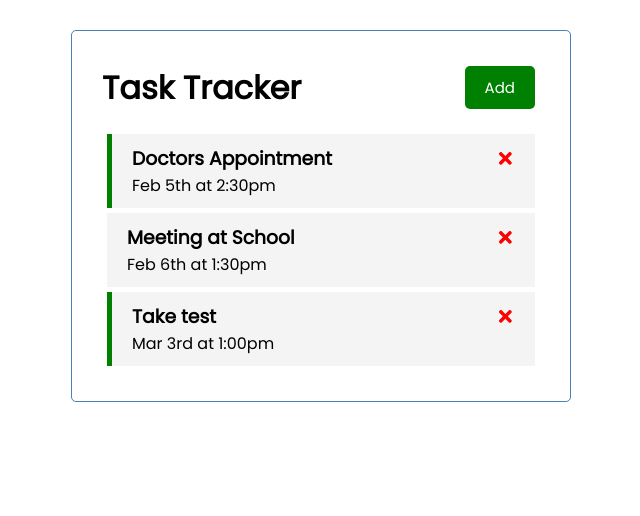
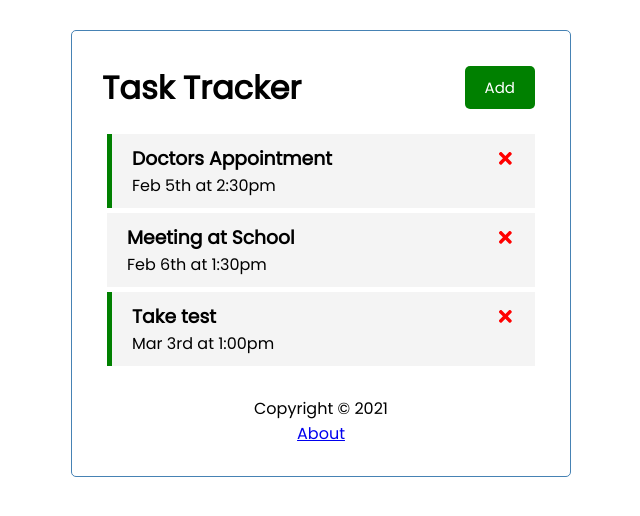
Before and after one commit to nucmatt/task-tracker, a React (Create React App) app: page / in a window 1280 px wide. Shown: the top 516 px of the page, without its empty margins (319-959 px from the left). Built offline with nearby package versions, Linux system fonts and the light colour scheme; data requests are answered from the project's data file.

Commit message:
Build: Create footer component

```diff
--- a/src/App.js
+++ b/src/App.js
@@ -1,5 +1,6 @@
 import { useState, useEffect } from 'react';
 import Header from './components/Header';
+import Footer from './components/Footer';
 import Tasks from './components/Tasks';
 import AddTask from './components/AddTask';
 
@@ -92,6 +93,7 @@
 			) : (
 				'No Tasks'
 			)}
+      <Footer />
 		</div>
 	);
 }
--- /dev/null
+++ b/src/components/Footer.js
@@ -0,0 +1,13 @@
+
+const Footer = () => {
+    let today = new Date();
+    let year = today.getFullYear();
+    return (
+        <footer>
+            <p>Copyright &copy; {year}</p>
+            <a href="/about">About</a>
+        </footer>
+    )
+}
+
+export default Footer
```
